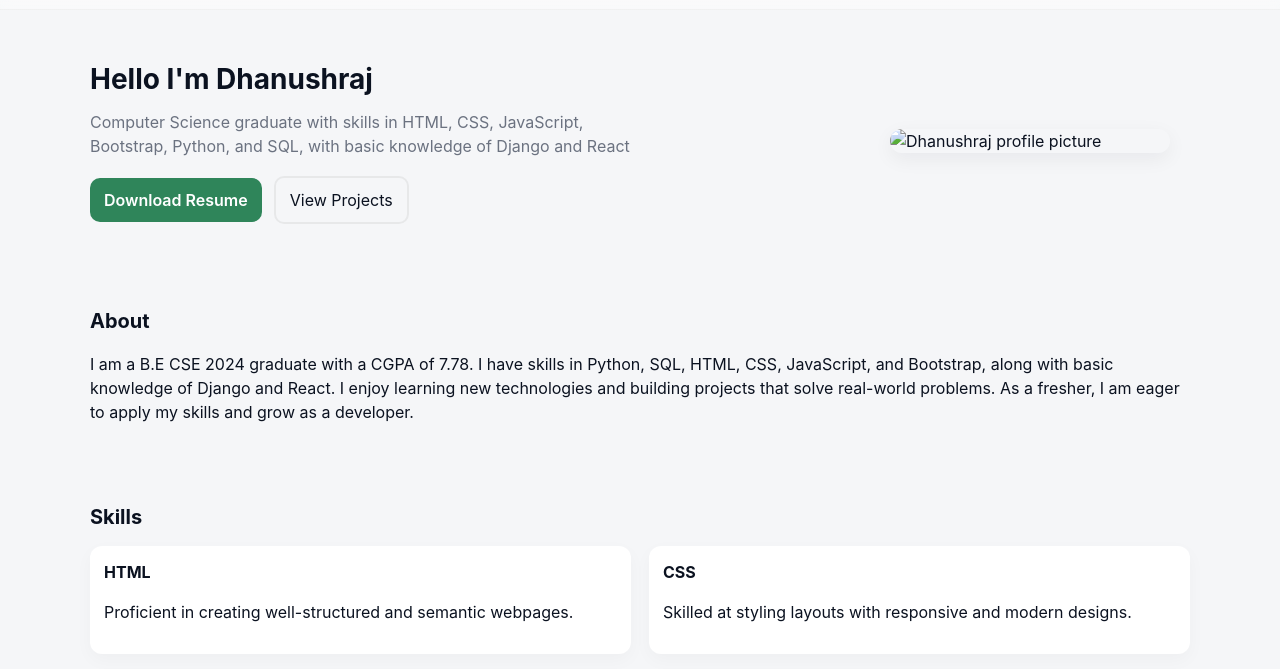
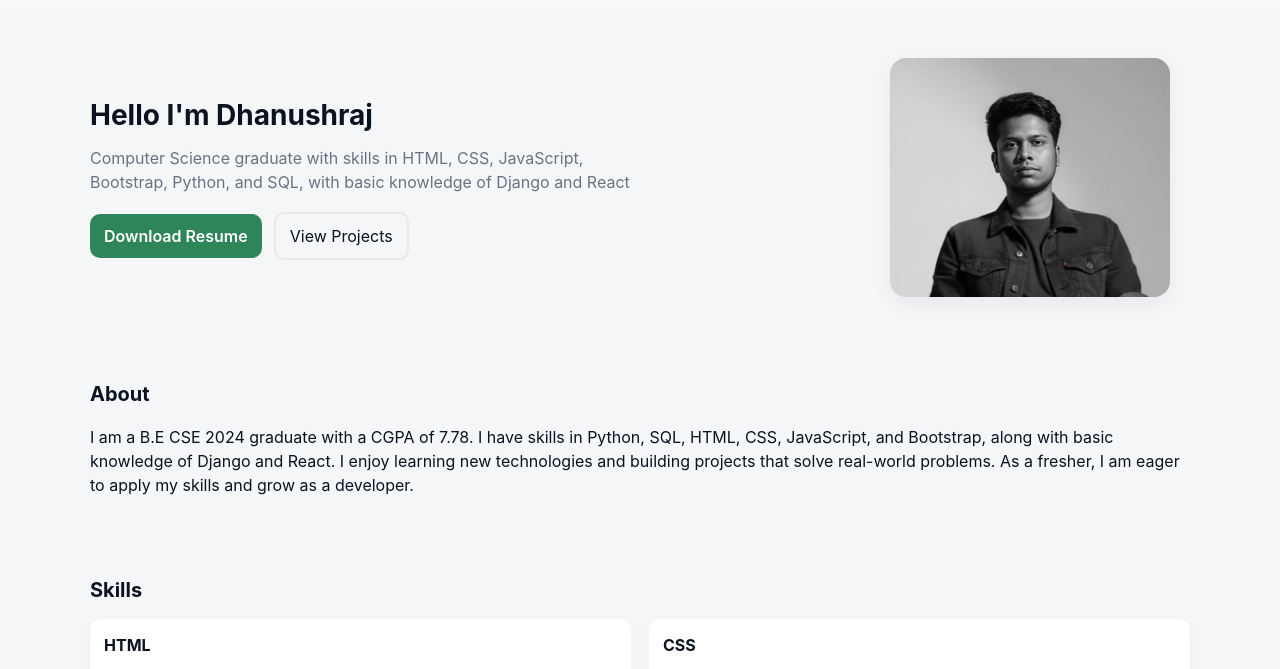
Before and after one commit to Dhanushraj24/dhanushraj.portfolio, a plain HTML site: page index.html in a window 1280 px wide. Shown: the part 59-728 px from the top of the page. Drawn offline with Linux system fonts and the light colour scheme.

```diff
--- a/index.html
+++ b/index.html
@@ -55,7 +55,7 @@
 
       <div class="hero-right">
         <!-- replace with your own profile image -->
-        <img class="profile-img" src="/Img/img.png" alt="Dhanushraj profile picture" />
+        <img class="profile-img" src="img.png" alt="Dhanushraj profile picture" />
       </div>
     </section>
 
```
